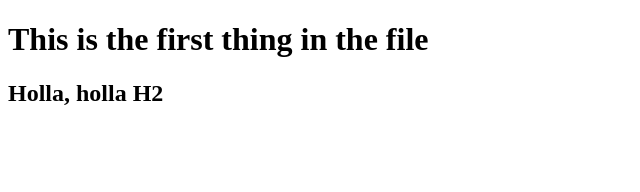
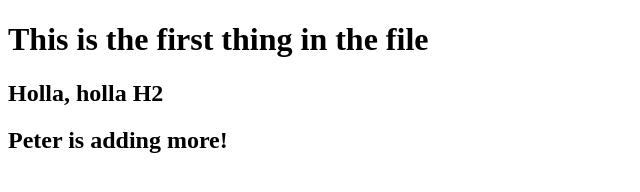
Before and after one commit to petersenn4296/warmup2, a website: page index.html in a window 1280 px wide. Shown: the whole page, without its empty margins (0-640 px from the left). Drawn offline with Linux system fonts and the light colour scheme.

Commit message:
i added another thing to the file

```diff
--- a/index.html
+++ b/index.html
@@ -11,6 +11,7 @@
 
     <h1>This is the first thing in the file</h1>
     <h2>Holla, holla H2<h2>
+    <h2>Peter is adding more!</h2>
 
 
 
```
